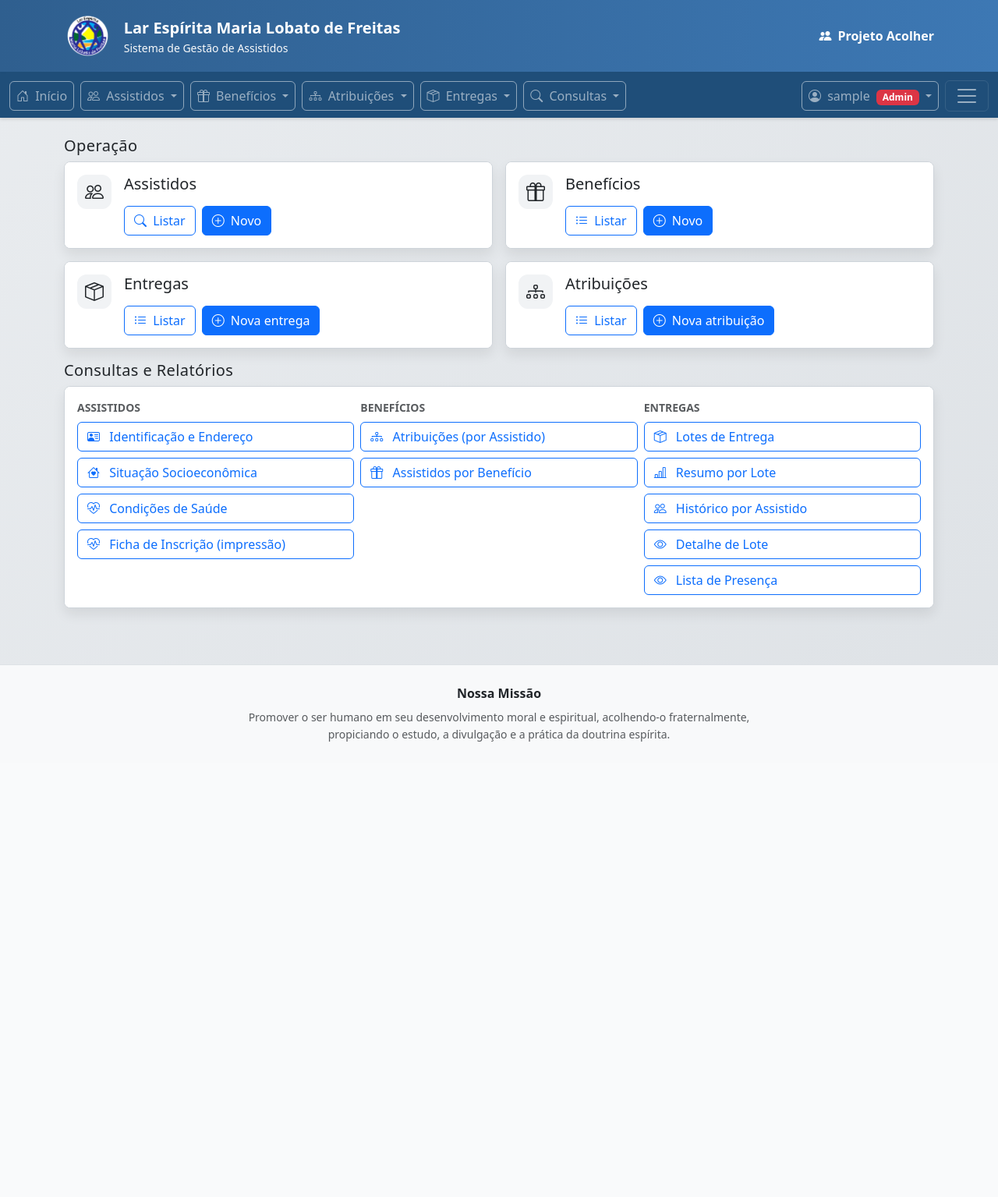
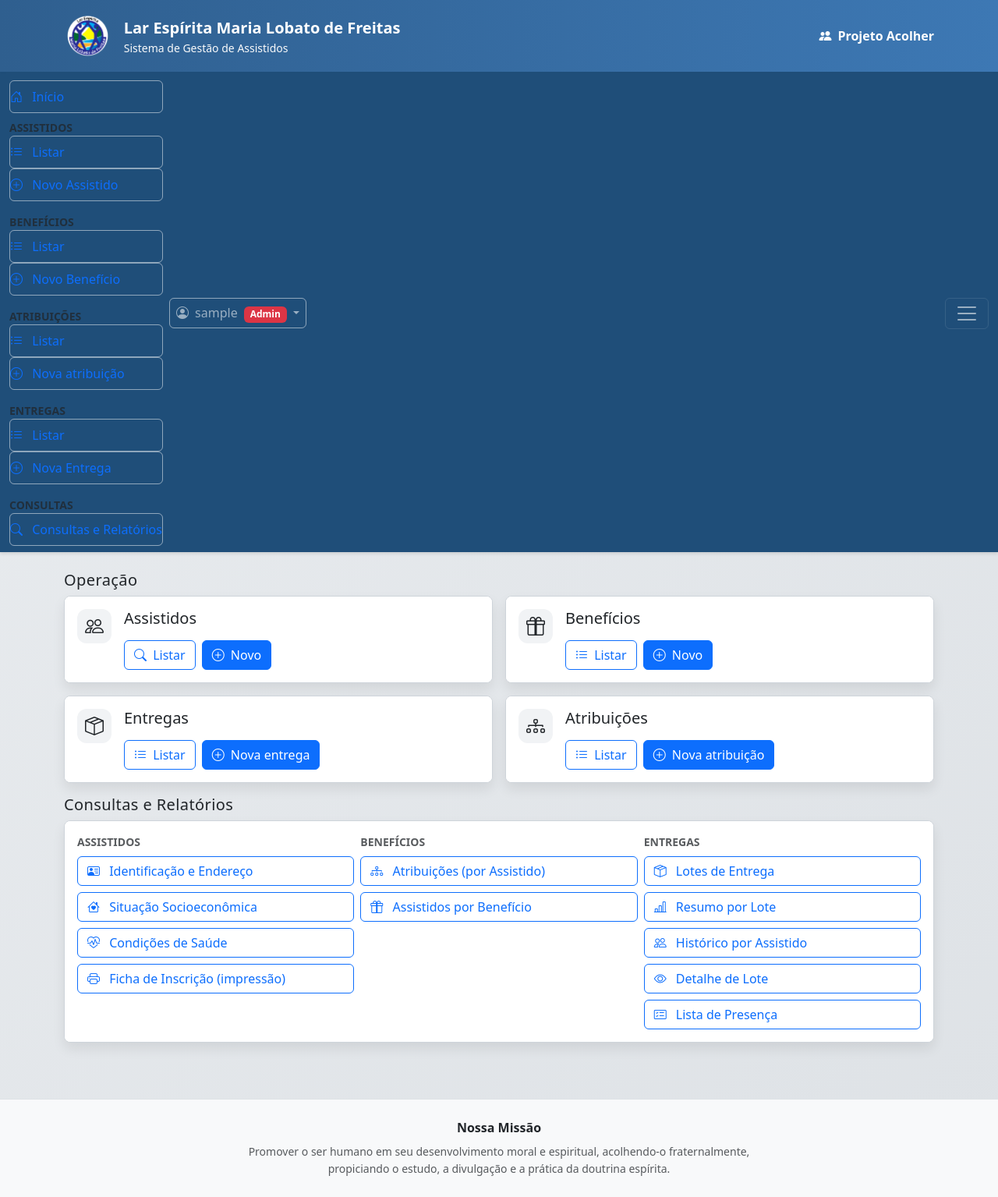
Before and after one commit to titoufu/ProjetoAcolher, a Django app: page /operacoes/ in a window 1280 px wide. Shown: the whole page at 78% size. Before the commit the page ends 951 px from the top, so only its background shows below. Run offline with Django 5.2, Linux system fonts and the light colour scheme; the visitor is signed in with stand-in values (Sample User, id 1).

Commit message:
pagina Home no  mobile_correçao de rota

```diff
--- a/apps/operacoes/templates/operacoes/_nav_items.html
+++ b/apps/operacoes/templates/operacoes/_nav_items.html
@@ -1,125 +1,55 @@
-{# templates/operacoes/_nav_items.html #}
+<nav class="nav flex-column">
 
-<ul class="navbar-nav {% if align_left %}me-auto{% endif %} {% if extra_class %}{{ extra_class }}{% endif %}">
-
-  <!-- Dashboard -->
-  <li class="nav-item">
-    <a class="nav-link" href="{% url 'operacoes_home' %}">
-      <i class="bi bi-house-door me-1"></i> Início
+  <a class="nav-link px-0 py-2" href="{% url 'operacoes_home' %}">
+    <i class="bi bi-house-door me-2"></i> Início
   </a>
-  </li>
 
   {% if user.is_authenticated and pode_ver %}
 
-  <!-- Assistidos -->
-  <li class="nav-item dropdown">
-    <a class="nav-link dropdown-toggle" href="#" role="button" data-bs-toggle="dropdown" aria-expanded="false">
-      <i class="bi bi-people me-1"></i> Assistidos
+    <div class="mt-2 small text-muted text-uppercase fw-semibold">Assistidos</div>
+    <a class="nav-link px-0 py-2" href="{% url 'assistidos:assistidos_lista' %}">
+      <i class="bi bi-list-ul me-2"></i> Listar
     </a>
-    <ul class="dropdown-menu">
     {% if pode_editar %}
-      <li>
-        <a class="dropdown-item" href="{% url 'assistidos:assistido_create' %}">
+    <a class="nav-link px-0 py-2" href="{% url 'assistidos:assistido_create' %}">
       <i class="bi bi-plus-circle me-2"></i> Novo Assistido
     </a>
-      </li>
     {% endif %}
-      <li>
-        <a class="dropdown-item" href="{% url 'assistidos:assistidos_lista' %}">
+
+    <div class="mt-3 small text-muted text-uppercase fw-semibold">Benefícios</div>
+    <a class="nav-link px-0 py-2" href="{% url 'beneficios:beneficio_lista' %}">
       <i class="bi bi-list-ul me-2"></i> Listar
     </a>
-      </li>
-    </ul>
-  </li>
-
-  <!-- Benefícios -->
-  <li class="nav-item dropdown">
-    <a class="nav-link dropdown-toggle" href="#" role="button" data-bs-toggle="dropdown" aria-expanded="false">
-      <i class="bi bi-gift me-1"></i> Benefícios
-    </a>
-    <ul class="dropdown-menu">
     {% if pode_editar %}
-      <li>
-        <a class="dropdown-item" href="{% url 'beneficios:beneficio_create' %}">
+    <a class="nav-link px-0 py-2" href="{% url 'beneficios:beneficio_create' %}">
       <i class="bi bi-plus-circle me-2"></i> Novo Benefício
     </a>
-      </li>
     {% endif %}
-      <li>
-        <a class="dropdown-item" href="{% url 'beneficios:beneficio_lista' %}">
+
+    <div class="mt-3 small text-muted text-uppercase fw-semibold">Atribuições</div>
+    <a class="nav-link px-0 py-2" href="{% url 'atribuicoes:atribuicoes_lista' %}">
       <i class="bi bi-list-ul me-2"></i> Listar
     </a>
-      </li>
-    </ul>
-  </li>
-
-  <!-- Atribuições -->
-  <li class="nav-item dropdown">
-    <a class="nav-link dropdown-toggle" href="#" role="button" data-bs-toggle="dropdown" aria-expanded="false">
-      <i class="bi bi-diagram-3 me-1"></i> Atribuições
-    </a>
-    <ul class="dropdown-menu">
     {% if pode_editar %}
-      <li>
-        <a class="dropdown-item" href="{% url 'atribuicoes:atribuicao_nova' %}">
+    <a class="nav-link px-0 py-2" href="{% url 'atribuicoes:atribuicao_nova' %}">
       <i class="bi bi-plus-circle me-2"></i> Nova atribuição
     </a>
-      </li>
     {% endif %}
-      <li>
-        <a class="dropdown-item" href="{% url 'atribuicoes:atribuicoes_lista' %}">
+
+    <div class="mt-3 small text-muted text-uppercase fw-semibold">Entregas</div>
+    <a class="nav-link px-0 py-2" href="{% url 'entregas:lote_lista' %}">
       <i class="bi bi-list-ul me-2"></i> Listar
     </a>
-      </li>
-    </ul>
-  </li>
-
-  <!-- Entregas -->
-  <li class="nav-item dropdown">
-    <a class="nav-link dropdown-toggle" href="#" role="button" data-bs-toggle="dropdown" aria-expanded="false">
-      <i class="bi bi-box-seam me-1"></i> Entregas
-    </a>
-    <ul class="dropdown-menu">
     {% if pode_editar %}
-      <li>
-        <a class="dropdown-item" href="{% url 'entregas:lote_create' %}">
+    <a class="nav-link px-0 py-2" href="{% url 'entregas:lote_create' %}">
       <i class="bi bi-plus-circle me-2"></i> Nova Entrega
     </a>
-      </li>
     {% endif %}
-      <li>
-        <a class="dropdown-item" href="{% url 'entregas:lote_lista' %}">
-          <i class="bi bi-list-ul me-2"></i> Listar
-        </a>
-      </li>
-    </ul>
-  </li>
 
-  <!-- Consultas -->
-  <li class="nav-item dropdown">
-    <a class="nav-link dropdown-toggle" href="#" role="button" data-bs-toggle="dropdown" aria-expanded="false">
-      <i class="bi bi-search me-1"></i> Consultas
+    <div class="mt-3 small text-muted text-uppercase fw-semibold">Consultas</div>
+    <a class="nav-link px-0 py-2" href="{% url 'operacoes_consultas_home' %}">
+      <i class="bi bi-search me-2"></i> Consultas e Relatórios
     </a>
 
-    <ul class="dropdown-menu">
-      <li class="dropdown-header text-uppercase small text-muted">Assistidos</li>
-      <li><a class="dropdown-item" href="{% url 'consultas:identificacao_lista' %}"><i class="bi bi-person-vcard me-2"></i> Identificação e Endereço</a></li>
-      <li><a class="dropdown-item" href="{% url 'consultas:socioeconomico_lista' %}"><i class="bi bi-house-heart me-2"></i> Situação Socioeconômica</a></li>
-      <li><a class="dropdown-item" href="{% url 'consultas:saude_lista' %}"><i class="bi bi-heart-pulse me-2"></i> Condições de Saúde</a></li>
-
-      <li><hr class="dropdown-divider"></li>
-      <li class="dropdown-header text-uppercase small text-muted">Benefícios</li>
-      <li><a class="dropdown-item" href="{% url 'consultas:atribuicoes_consulta' %}"><i class="bi bi-diagram-3 me-2"></i> Atribuições (por Assistido)</a></li>
-      <li><a class="dropdown-item" href="{% url 'consultas:beneficio_assistidos_consulta' %}"><i class="bi bi-gift me-2"></i> Assistidos por Benefício</a></li>
-
-      <li><hr class="dropdown-divider"></li>
-      <li class="dropdown-header text-uppercase small text-muted">Entregas</li>
-      <li><a class="dropdown-item" href="{% url 'consultas:entregas_lotes_lista' %}"><i class="bi bi-box-seam me-2"></i> Lotes de Entrega</a></li>
-      <li><a class="dropdown-item" href="{% url 'consultas:consulta_lotes_resumo' %}"><i class="bi bi-bar-chart-line me-2"></i> Resumo por Lote</a></li>
-      <li><a class="dropdown-item" href="{% url 'consultas:entregas_assistido_historico' %}"><i class="bi bi-people me-2"></i> Histórico por Assistido</a></li>
-      <li><a class="dropdown-item" href="{% url 'consultas:entregas_lote_chamada' %}"><i class="bi bi-card-checklist me-2"></i> Lista de Chamada</a></li>
-    </ul>
-  </li>
-
   {% endif %}
-</ul>
+</nav>
--- a/apps/operacoes/templates/operacoes/home.html
+++ b/apps/operacoes/templates/operacoes/home.html
@@ -38,8 +38,8 @@
 
 <div class="container py-2">
 
-  <!-- HERO -->
   {% if pode_ver %}
+
   <!-- OPERAÇÃO -->
   <div class="d-flex align-items-center justify-content-between mb-2">
     <h5 class="mb-0 home-section-title">Operação</h5>
@@ -131,7 +131,6 @@
             <div class="flex-grow-1">
               <h5 class="card-title mb-1">Atribuições</h5>
 
-
               <div class="d-flex flex-wrap gap-2 mt-3">
                 <a class="btn btn-outline-primary" href="{% url 'atribuicoes:atribuicoes_lista' %}">
                   <i class="bi bi-list-ul me-1"></i> Listar
@@ -147,9 +146,12 @@
         </div>
       </div>
     </div>
-    <!-- Consultas/Relatórios -->
-    <div class="d-md-none">
-      <div class="card shadow-sm home-card mb-3">
+
+  </div>
+
+  <!-- MOBILE: card único Consultas -->
+  <div class="d-md-none mb-3">
+    <div class="card shadow-sm home-card">
       <div class="card-body d-flex align-items-center justify-content-between">
         <div class="d-flex align-items-center gap-3">
           <div class="home-icon"><i class="bi bi-search fs-4"></i></div>
@@ -163,9 +165,7 @@
     </div>
   </div>
 
-  </div>
-
-  <!-- CONSULTAS (mesmos itens do menu Consultas da navbar) -->
+  <!-- DESKTOP: seção completa de Consultas -->
   <div class="d-none d-md-block">
     <div class="d-flex align-items-center justify-content-between mb-2">
       <h5 class="mb-0 home-section-title">Consultas e Relatórios</h5>
@@ -190,7 +190,7 @@
                 <i class="bi bi-heart-pulse me-2"></i> Condições de Saúde
               </a>
               <a class="btn btn-outline-primary text-start" href="{% url 'impressos:ficha_inscricao' %}">
-                <i class="bi bi-heart-pulse me-2"></i> Ficha de Inscrição (impressão)
+                <i class="bi bi-printer me-2"></i> Ficha de Inscrição (impressão)
               </a>
             </div>
           </div>
@@ -225,7 +225,7 @@
                 <i class="bi bi-eye me-2"></i> Detalhe de Lote
               </a>
               <a class="btn btn-outline-primary text-start" href="{% url 'consultas:entregas_lote_chamada' %}">
-                <i class="bi bi-eye me-2"></i> Lista de Presença
+                <i class="bi bi-card-checklist me-2"></i> Lista de Presença
               </a>
             </div>
           </div>
@@ -235,6 +235,7 @@
       </div>
     </div>
   </div>
+
   {% endif %}
 
 </div>
--- a/config/settings.py
+++ b/config/settings.py
@@ -43,6 +43,8 @@ INSTALLED_APPS = [
     'apps.beneficios',
     'apps.operacoes',
     'apps.impressos',
+        # ferramentas
+    "django_extensions",
 ]
 
 MIDDLEWARE = [
```
Also changed, not shown: apps/operacoes/templates/operacoes/consultas/consultas_home.html (+5 -4 lines). Lines whose indentation alone changed are shown as unchanged.
